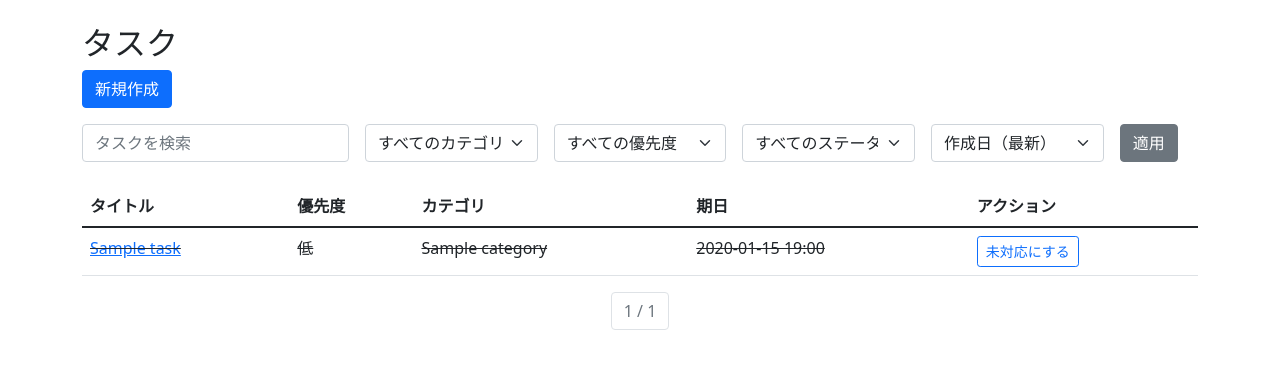
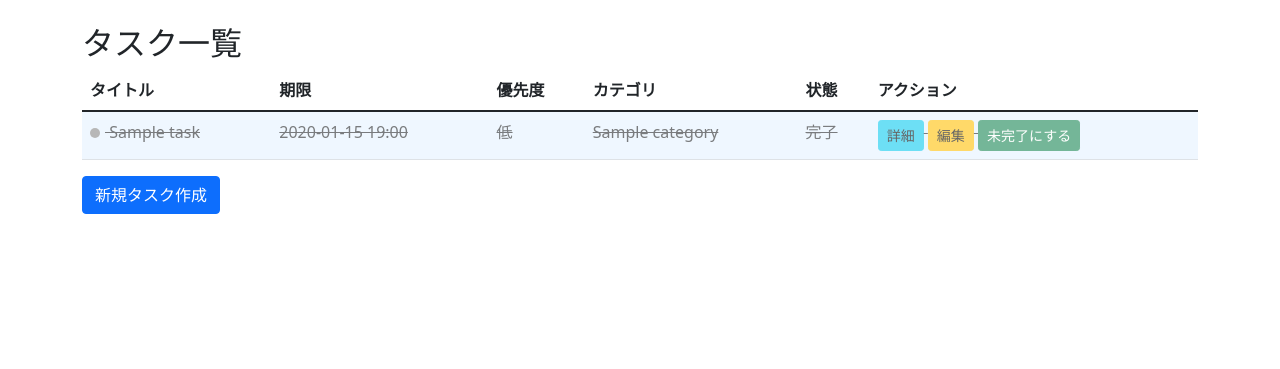
Before and after one commit to vKpa/MyApp, a Django app: page / in a window 1280 px wide. Shown: the part 56-425 px from the top of the page. Run offline with Django 5.2, Linux system fonts and the light colour scheme; a user stored in the database is signed in; tables that the repository leaves empty hold one stand-in row (values such as "Sample post"); some libraries are stand-ins or nearby versions.

Commit message:
UI/UX改善: フォーム表示とタスク管理機能を強化
- フォームのスタイリングを改善し、見やすさと使いやすさを向上
- タスクリストにおいて優先度と状態を色分けで視覚化
- タスク優先度のデータベース変更に伴うマイグレーションファイルを追加"

```diff
--- /dev/null
+++ b/todoproject/static/css/style.css
@@ -0,0 +1,50 @@
+.form-container {
+    max-width: 500px;
+    margin: 0 auto;
+    padding: 20px;
+    background-color: #f8f9fa;
+    border-radius: 5px;
+    box-shadow: 0 0 10px rgba(0,0,0,0.1);
+}
+
+.form-container h2 {
+    margin-bottom: 20px;
+    text-align: center;
+}
+
+.form-container form {
+    margin-bottom: 0;
+}
+
+.form-container .form-group {
+    margin-bottom: 15px;
+}
+
+.form-container .btn-primary {
+    width: 100%;
+}
+
+.priority-high {
+    background-color: #ffcccb !important;
+}
+
+.priority-medium {
+    background-color: #ffffcc !important;
+}
+
+.priority-low {
+    background-color: #e6f3ff !important;
+}
+
+.task-completed {
+    text-decoration: line-through;
+    opacity: 0.6;
+}
+
+.category-indicator {
+    width: 10px;
+    height: 10px;
+    display: inline-block;
+    border-radius: 50%;
+    margin-right: 5px;
+}
--- /dev/null
+++ b/todoproject/static/js/main.js
@@ -0,0 +1,35 @@
+document.addEventListener('DOMContentLoaded', function() {
+    // タスク完了状態の切り替え
+    document.querySelectorAll('.toggle-complete').forEach(button => {
+        button.addEventListener('click', function(e) {
+            e.preventDefault();
+            const taskId = this.dataset.taskId;
+            const csrftoken = document.querySelector('[name=csrfmiddlewaretoken]').value;
+
+            fetch(`/task/${taskId}/toggle/`, {
+                method: 'POST',
+                headers: {
+                    'X-CSRFToken': csrftoken,
+                    'Content-Type': 'application/json',
+                },
+            })
+            .then(response => response.json())
+            .then(data => {
+                if (data.status === 'success') {
+                    const row = this.closest('tr');
+                    row.classList.toggle('text-decoration-line-through');
+                    this.textContent = data.completed ? '未対応にする' : '完了にする';
+                }
+            })
+            .catch(error => console.error('Error:', error));
+        });
+    });
+
+    // アラートの自動消去
+    document.querySelectorAll('.alert').forEach(alert => {
+        setTimeout(() => {
+            alert.classList.remove('show');
+            setTimeout(() => alert.remove(), 150);
+        }, 3000);
+    });
+});
--- a/todoproject/todo/templates/todo/base.html
+++ b/todoproject/todo/templates/todo/base.html
@@ -6,6 +6,8 @@
     <title>ToDoリスト</title>
     <link href="https://cdn.jsdelivr.net/npm/bootstrap@5.1.3/dist/css/bootstrap.min.css" rel="stylesheet">
     {% csrf_token %}
+    {% load static %}
+    <link rel="stylesheet" href="{% static 'css/style.css' %}">
 </head>
 <body>
     <header>
@@ -38,52 +40,7 @@
         {% endblock %}
     </main>
     <script src="https://cdn.jsdelivr.net/npm/bootstrap@5.1.3/dist/js/bootstrap.bundle.min.js"></script>
+    <script src="https://code.jquery.com/jquery-3.6.0.min.js"></script>
+    <script src="{% static 'js/main.js' %}"></script>
 </body>
 </html>
-<script src="https://code.jquery.com/jquery-3.6.0.min.js"></script>
-<script>
-$(document).ready(function() {
-    $('.toggle-complete').click(function(e) {
-        e.preventDefault();
-        var url = $(this).attr('href');
-        var taskRow = $(this).closest('tr');
-        var toggleLink = $(this);
-
-        $.post(url, function(data) {
-            if (data.completed) {
-                taskRow.addClass('text-decoration-line-through');
-                toggleLink.text('未対応にする');
-            } else {
-                taskRow.removeClass('text-decoration-line-through');
-                toggleLink.text('完了にする');
-            }
-        });
-    });
-});
-document.addEventListener('DOMContentLoaded', function() {
-    const csrftoken = document.querySelector('[name=csrfmiddlewaretoken]').value;
-
-    document.querySelectorAll('.toggle-complete').forEach(button => {
-        button.addEventListener('click', function() {
-            const taskId = this.dataset.taskId;
-            fetch(`/task/${taskId}/toggle/`, {
-                method: 'POST',
-                headers: {
-                    'X-CSRFToken': csrftoken,
-                    'Content-Type': 'application/json',
-                },
-            })
-            .then(response => response.json())
-            .then(data => {
-                if (data.status === 'success') {
-                    // タスクの状態を更新
-                    const row = this.closest('tr');
-                    row.classList.toggle('text-decoration-line-through');
-                    this.textContent = data.completed ? '未対応にする' : '完了にする';
-                }
-            })
-            .catch(error => console.error('Error:', error));
-        });
-    });
-});
-</script>
--- a/todoproject/todo/templates/todo/task_list.html
+++ b/todoproject/todo/templates/todo/task_list.html
@@ -1,99 +1,43 @@
 {% extends "todo/base.html" %}
 
 {% block content %}
-<div class="row">
-  <div class="col-md-12">
-    <h2>タスク</h2>
-    <a href="{% url 'task_create' %}" class="btn btn-primary mb-3">新規作成</a>
-
-    <form method="get" class="mb-4">
-      <div class="row g-3">
-        <div class="col-md-3">
-          <input type="text" class="form-control" name="search" value="{{ search_query|default_if_none:'' }}" placeholder="タスクを検索">
-        </div>
-        <div class="col-md-2">
-          <select name="category" class="form-select">
-            <option value="">すべてのカテゴリ</option>
-            {% for category in categories %}
-              <option value="{{ category.id }}" {% if category.id|stringformat:"s" == current_category %}selected{% endif %}>
-                {{ category.name }}
-              </option>
-            {% endfor %}
-          </select>
-        </div>
-        <div class="col-md-2">
-          <select name="priority" class="form-select">
-            <option value="">すべての優先度</option>
-            <option value="high" {% if current_priority == 'high' %}selected{% endif %}>高</option>
-            <option value="medium" {% if current_priority == 'medium' %}selected{% endif %}>中</option>
-            <option value="low" {% if current_priority == 'low' %}selected{% endif %}>低</option>
-          </select>
-        </div>
-        <div class="col-md-2">
-          <select name="completed" class="form-select">
-            <option value="">すべてのステータス</option>
-            <option value="True" {% if current_completed == 'True' %}selected{% endif %}>完了</option>
-            <option value="False" {% if current_completed == 'False' %}selected{% endif %}>未対応</option>
-          </select>
-        </div>
-        <div class="col-md-2">
-          <select name="sort" class="form-select">
-            <option value="created_date" {% if current_sort == 'created_date' %}selected{% endif %}>作成日（最新）</option>
-            <option value="due_date" {% if current_sort == 'due_date' %}selected{% endif %}>期日（昇順）</option>
-            <option value="-due_date" {% if current_sort == '-due_date' %}selected{% endif %}>期日（降順）</option>
-            <option value="priority" {% if current_sort == 'priority' %}selected{% endif %}>優先度</option>
-          </select>
-        </div>
-        <div class="col-md-1">
-          <button type="submit" class="btn btn-secondary">適用</button>
-        </div>
-      </div>
-    </form>
-
+  <h2>タスク一覧</h2>
   <table class="table">
     <thead>
       <tr>
         <th>タイトル</th>
+        <th>期限</th>
         <th>優先度</th>
         <th>カテゴリ</th>
-          <th>期日</th>
+        <th>状態</th>
         <th>アクション</th>
       </tr>
     </thead>
     <tbody>
-        {% for task in page_obj %}
-          <tr class="{% if task.completed %}text-decoration-line-through{% endif %}">
-            <td><a href="{% url 'task_detail' task.pk %}">{{ task.title }}</a></td>
+      {% for task in tasks %}
+        <tr class="priority-{{ task.priority }} {% if task.completed %}task-completed{% endif %}">
+          <td>
+            <span class="category-indicator" style="background-color: {{ task.category.color }};"></span>
+            {{ task.title }}
+          </td>
+          <td>{{ task.due_date|date:"Y-m-d H:i" }}</td>
           <td>{{ task.get_priority_display }}</td>
-            <td>{% if task.category %}{{ task.category.name }}{% endif %}</td>
-            <td>{{ task.due_date|date:"Y-m-d H:i" }}</td>
+          <td>{{ task.category.name }}</td>
+          <td>{% if task.completed %}完了{% else %}未完了{% endif %}</td>
           <td>
-              <button class="toggle-complete btn btn-sm btn-outline-primary" data-task-id="{{ task.pk }}">
-                {% if task.completed %}未対応にする{% else %}完了にする{% endif %}
-              </button>
+            <a href="{% url 'task_detail' task.pk %}" class="btn btn-sm btn-info">詳細</a>
+            <a href="{% url 'task_update' task.pk %}" class="btn btn-sm btn-warning">編集</a>
+            <a href="#" class="btn btn-sm btn-success toggle-complete" data-task-id="{{ task.pk }}">
+              {% if task.completed %}未完了にする{% else %}完了にする{% endif %}
+            </a>
           </td>
         </tr>
       {% empty %}
-          <tr><td colspan="5">タスクがありません</td></tr>
+        <tr>
+          <td colspan="6">タスクがありません。</td>
+        </tr>
       {% endfor %}
     </tbody>
   </table>
-
-    <nav aria-label="Page navigation">
-      <ul class="pagination justify-content-center">
-        {% if page_obj.has_previous %}
-          <li class="page-item"><a class="page-link" href="?page=1">&laquo; 最初</a></li>
-          <li class="page-item"><a class="page-link" href="?page={{ page_obj.previous_page_number }}">前</a></li>
-        {% endif %}
-
-        <li class="page-item disabled"><a class="page-link" href="#">{{ page_obj.number }} / {{ page_obj.paginator.num_pages }}</a></li>
-
-        {% if page_obj.has_next %}
-          <li class="page-item"><a class="page-link" href="?page={{ page_obj.next_page_number }}">次</a></li>
-          <li class="page-item"><a class="page-link" href="?page={{ page_obj.paginator.num_pages }}">最後 &raquo;</a></li>
-        {% endif %}
-      </ul>
-    </nav>
-  </div>
-</div>
+  <a href="{% url 'task_create' %}" class="btn btn-primary">新規タスク作成</a>
 {% endblock %}
--- a/todoproject/todoproject/settings.py
+++ b/todoproject/todoproject/settings.py
@@ -42,6 +42,7 @@ INSTALLED_APPS = [
     "django.contrib.sessions",
     "django.contrib.messages",
     "django.contrib.staticfiles",
+    "widget_tweaks",
     "todo",
 ]
 
@@ -123,7 +124,10 @@ USE_L10N = True
 # Static files (CSS, JavaScript, Images)
 # https://docs.djangoproject.com/en/5.0/howto/static-files/
 
-STATIC_URL = "static/"
+STATIC_URL = "/static/"
+STATICFILES_DIRS = [
+    os.path.join(BASE_DIR, "static"),
+]
 
 # Default primary key field type
 # https://docs.djangoproject.com/en/5.0/ref/settings/#default-auto-field
--- a/todoproject/todoproject/urls.py
+++ b/todoproject/todoproject/urls.py
@@ -1,4 +1,6 @@
 from django.contrib import admin
+from django.conf import settings
+from django.conf.urls.static import static
 from django.urls import path, include
 from django.contrib.auth import views as auth_views
 from todo import views as todo_views
@@ -10,3 +12,6 @@ urlpatterns = [
     path('register/', todo_views.register, name='register'),
     path('', include('todo.urls')),
 ]
+
+if settings.DEBUG:
+    urlpatterns += static(settings.STATIC_URL, document_root=settings.STATIC_ROOT)
```
Also changed, not shown: todoproject/todo/templates/todo/login.html (+13 -2 lines), todoproject/todo/templates/todo/register.html (+17 -3 lines), todoproject/todo/templates/todo/task_form.html (+18 -4 lines), todoproject/todo/migrations/0002_alter_task_priority.py (added). Lines whose indentation alone changed are shown as unchanged.
